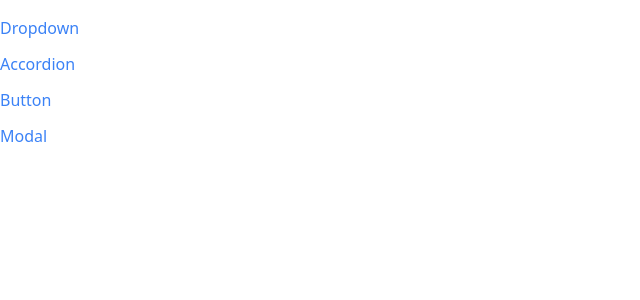
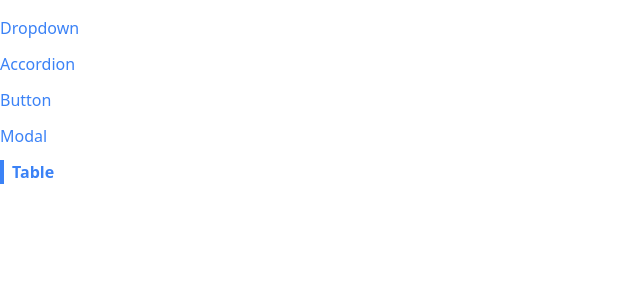
Before and after one commit to JMD1986/comps, a React (Create React App) app: page /table in a window 1280 px wide. Shown: the top 300 px of the page, without its empty margins (0-640 px from the left). Built offline with nearby package versions, Linux system fonts and the light colour scheme.

Commit message:
making table

```diff
--- a/src/components/Sidebar.js
+++ b/src/components/Sidebar.js
@@ -6,6 +6,7 @@ function Sidebar() {
     { label: "Accordion", path: "/accordion" },
     { label: "Button", path: "/button" },
     { label: "Modal", path: "/modal" },
+    { label: "Table", path: "/table" },
   ];
   const renderedLinks = links.map((link) => {
     return (
--- /dev/null
+++ b/src/components/Table.js
@@ -0,0 +1,5 @@
+function Table() {
+  return <div> table!</div>;
+}
+
+export default Table;
--- /dev/null
+++ b/src/pages/TablePage.js
@@ -0,0 +1,9 @@
+import Table from "../components/Table";
+function TablePage() {
+  return (
+    <div>
+      <Table />
+    </div>
+  );
+}
+export default TablePage;
```
